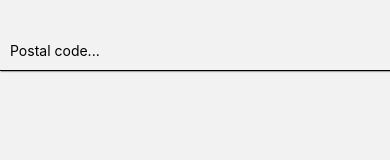
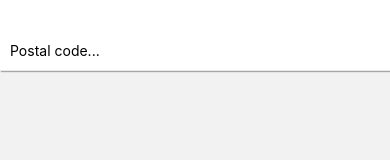
Before and after one commit to Nelsonochoam/skip, a React Native app: screen / in a window 390 px wide. Shown: the top 160 px of the page. Built offline with nearby package versions, Linux system fonts and the light colour scheme.

Commit message:
debounce typing

```diff
--- a/app/components/PostCodeSearch.tsx
+++ b/app/components/PostCodeSearch.tsx
@@ -6,9 +6,9 @@ import Colors from '../constants/colors'
 
 const Container = styled.View`
     padding-top: 30px;
-    border-bottom: ${Colors.lightGrey};
+    border-bottom-color: ${Colors.lightGrey};
     border-bottom-width: 1px;
-    background-coolor: ${Colors.white};
+    background-color: ${Colors.white};
     box-shadow: 1px 1px 1px ${Colors.midGrey};
 `
 
@@ -26,6 +26,7 @@ export const PostCodeSearch: React.FC<IProps> = ({ value, onTextChange }) => {
     return (
         <Container>
             <PostCodeInput
+                selectTextOnFocus={false}
                 placeholder={'Postal code...'}
                 onChangeText={onTextChange}
                 value={value}
--- a/app/components/RatingBadge.tsx
+++ b/app/components/RatingBadge.tsx
@@ -7,7 +7,6 @@ const Badge = styled.View`
     padding: 2px 5px;
     background-color: ${Colors.skipOrange};
     border-radius: 2px;
-    max-with: 20px;
     align-self: flex-end;
 `
 
--- a/app/components/Restaurant.tsx
+++ b/app/components/Restaurant.tsx
@@ -4,11 +4,12 @@ import { SkipRestaurant } from '../api/skip_api'
 import styled from 'styled-components/native'
 import Colors from '../constants/colors'
 import { RatingBadge } from './RatingBadge'
+import { RestaurantFoodTypes } from './RestaurantFoodTypes'
 
 
 const Card = styled.View`
     border-radius: 10px;
-    box-shadow: 5px 5px 5px ${Colors.lightGrey};
+    box-shadow: 1px 1px 1px ${Colors.midGrey};
 `
 
 const Description = styled.View`
@@ -45,16 +46,15 @@ interface IProps {
 }
 
 export const Restaurant: React.FC<IProps> = ({ restaurant }) => {
-    console.warn(restaurant)
 
     return (
         <Card>
             <Heading />
-
             <Logo source={{ uri: "http://d30v2pzvrfyzpo.cloudfront.net/uk/images/restaurants/102215.gif" }} resizeMode={'contain'} />
             <Description>
                 <RestaurantInfo>
                     <Text>{restaurant?.Name}</Text>
+                    <RestaurantFoodTypes cuisineTypes={restaurant?.CuisineTypes} />
                 </RestaurantInfo>
                 <Ratings>
                     <RatingBadge avgRating={restaurant.Rating?.Average} />
--- /dev/null
+++ b/app/components/RestaurantFoodTypes.tsx
@@ -0,0 +1,31 @@
+
+import React from 'react'
+
+import _ from 'lodash'
+import styled from 'styled-components/native'
+
+import { CuisineType } from '../api/skip_api'
+
+const Container = styled.View`
+    margin: 15px 0;
+    flex-direction: row;
+`
+const Type = styled.View`
+    margin-right: 5px;
+`
+
+export const Caption = styled.Text`
+    font-size: 10px;
+`
+
+interface IProps {
+    cuisineTypes?: CuisineType[]
+}
+
+export const RestaurantFoodTypes: React.FC<IProps> = ({ cuisineTypes = [] }) => {
+    return (
+        <Container>
+            {cuisineTypes.map((cuisine, idx) => <Type key={_.uniqueId(`food_type_${idx}_`)}><Caption >{cuisine?.Name}</Caption></Type>)}
+        </Container>
+    )
+}
--- a/app/containers/RestaurantsContainer.tsx
+++ b/app/containers/RestaurantsContainer.tsx
@@ -1,5 +1,5 @@
-import React, { useState } from 'react'
-import { SafeAreaView } from 'react-native'
+import React, { useState, useEffect } from 'react'
+import { SafeAreaView, ActivityIndicator } from 'react-native'
 
 import styled from 'styled-components/native'
 import _ from 'lodash'
@@ -9,11 +9,17 @@ import RestaurantService from '../services/restaurant.service'
 import { RestaurantList } from '../components/RestaurantLIst'
 import { SkipRestaurant } from '../api/skip_api'
 import Colors from '../constants/colors'
+import useDebounce from '../hooks/useDebounce'
 
 
 const Container = styled.View`
     background-color: ${Colors.backgroundGrey};
     flex: 1;
+`
+
+const LoadingContainer = styled.View`
+    flex: 1;
+    justify-content: center;
 `
 
 const StyledSafeArea = styled(SafeAreaView)`
@@ -22,24 +28,42 @@ const StyledSafeArea = styled(SafeAreaView)`
 
 export const RestaurantsContainer = () => {
     const [postCode, setPostCode] = useState('')
+    const [loading, setLoading] = useState(false)
     const [restaurants, setResturants] = useState([] as SkipRestaurant[])
+    const debouncedPostCode = useDebounce(postCode, 500)
 
-    const onPostCodeChange = (newPostCode: string) => {
-        setPostCode(newPostCode)
-        debounceRefereshRestaurants(postCode)
+    useEffect(() => {
+        if (debouncedPostCode) {
+            refereshRestaurants(debouncedPostCode)
+        } else {
+            setResturants([])
+        }
+    }, [debouncedPostCode])
+
+    const refereshRestaurants = (postalCode: string) => {
+        setLoading(true)
+        RestaurantService.retrieveRestaurants(postCode)
+            .then((rests) => setResturants(rests))
+            .finally(() => setLoading(false))
     }
 
-    const refereshRestaurants = (postalCode: string) => {
-        RestaurantService.retrieveRestaurants(postCode)
-            .then((rests) => setResturants(rests))
+    const renderRestaurantList = () => {
+        if (loading) {
+            return (
+                <LoadingContainer>
+                    <ActivityIndicator />
+                </LoadingContainer>
+            )
+        }
+
+        return <RestaurantList restaurants={restaurants} />
     }
-    const debounceRefereshRestaurants = _.debounce(refereshRestaurants, 1000)
 
     return (
         <StyledSafeArea>
             <Container>
-                <PostCodeSearch value={postCode} onTextChange={onPostCodeChange} />
-                <RestaurantList restaurants={restaurants} />
+                <PostCodeSearch value={postCode} onTextChange={setPostCode} />
+                {renderRestaurantList()}
             </Container>
         </StyledSafeArea>
     )
--- /dev/null
+++ b/app/hooks/useDebounce.ts
@@ -0,0 +1,21 @@
+import React, { useState, useEffect } from 'react';
+
+export default function useDebounce<T>(value: T, delay: number): T {
+    const [debouncedValue, setDebouncedValue] = useState(value);
+
+    useEffect(
+        () => {
+            const handler = setTimeout(() => {
+                setDebouncedValue(value);
+            }, delay);
+
+            return () => {
+                clearTimeout(handler);
+            };
+        },
+
+        [value]
+    );
+
+    return debouncedValue;
+}
--- a/app/services/restaurant.service.ts
+++ b/app/services/restaurant.service.ts
@@ -10,5 +10,5 @@ class RestaurantService {
 }
 
 // @ts-ignore
-// const api = process.env === 'TEST' ? new SkipApiMock() : new SkipApi()
-export default new RestaurantService(new SkipApiMock())
+const api = process.env === 'TEST' ? new SkipApiMock() : new SkipApi()
+export default new RestaurantService(api)
--- a/tests/mocks/restaurants.mocks.ts
+++ b/tests/mocks/restaurants.mocks.ts
@@ -114,7 +114,20 @@ export const restaurants =
                     "IsTopCuisine": false,
                     "Name": "English",
                     "SeoName": "english"
-                }
+                },
+                {
+                    "Id": 1,
+                    "IsTopCuisine": false,
+                    "Name": "Chinese",
+                    "SeoName": "chinese"
+                },
+                {
+                    "Id": 3,
+                    "IsTopCuisine": false,
+                    "Name": "TexMex",
+                    "SeoName": "texmex"
+                },
+
             ],
             "Cuisines": [
                 {
```
Also changed, not shown: app/api/skip_api.ts (+6 -1 lines).
